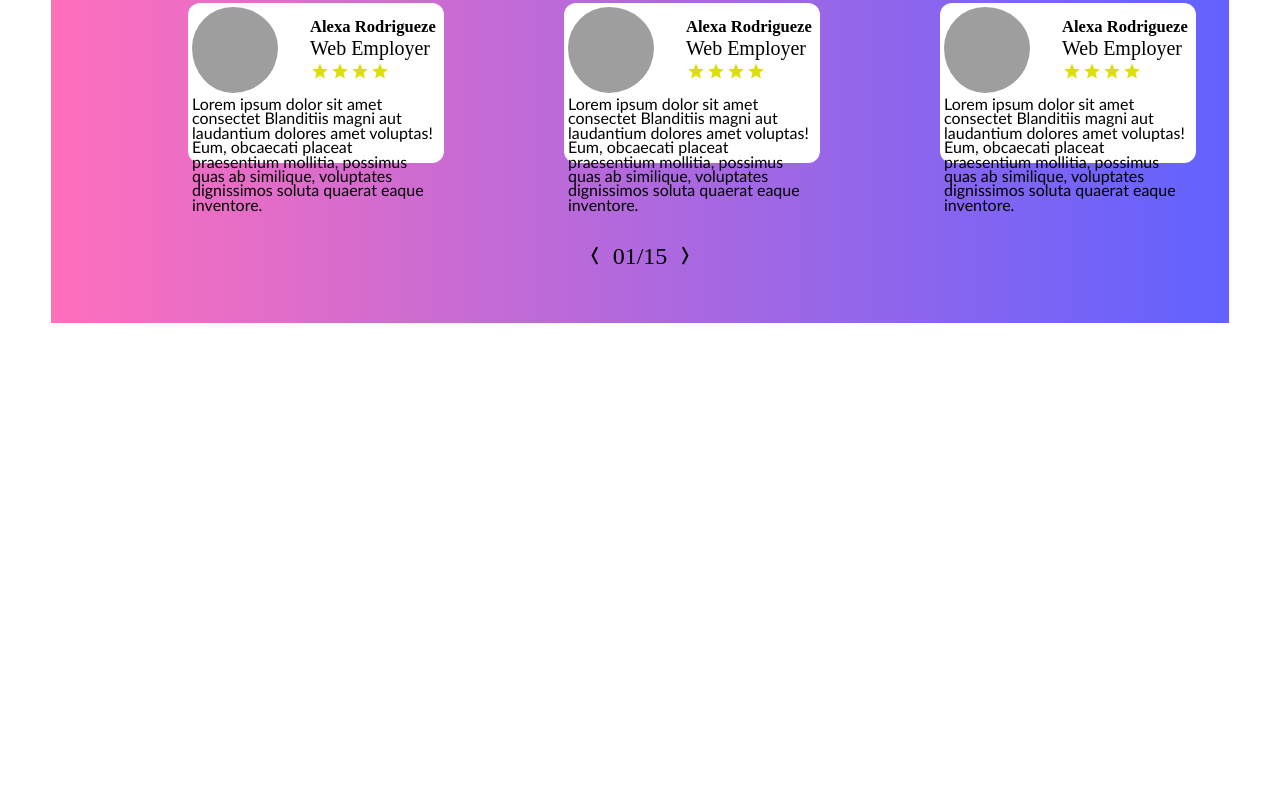
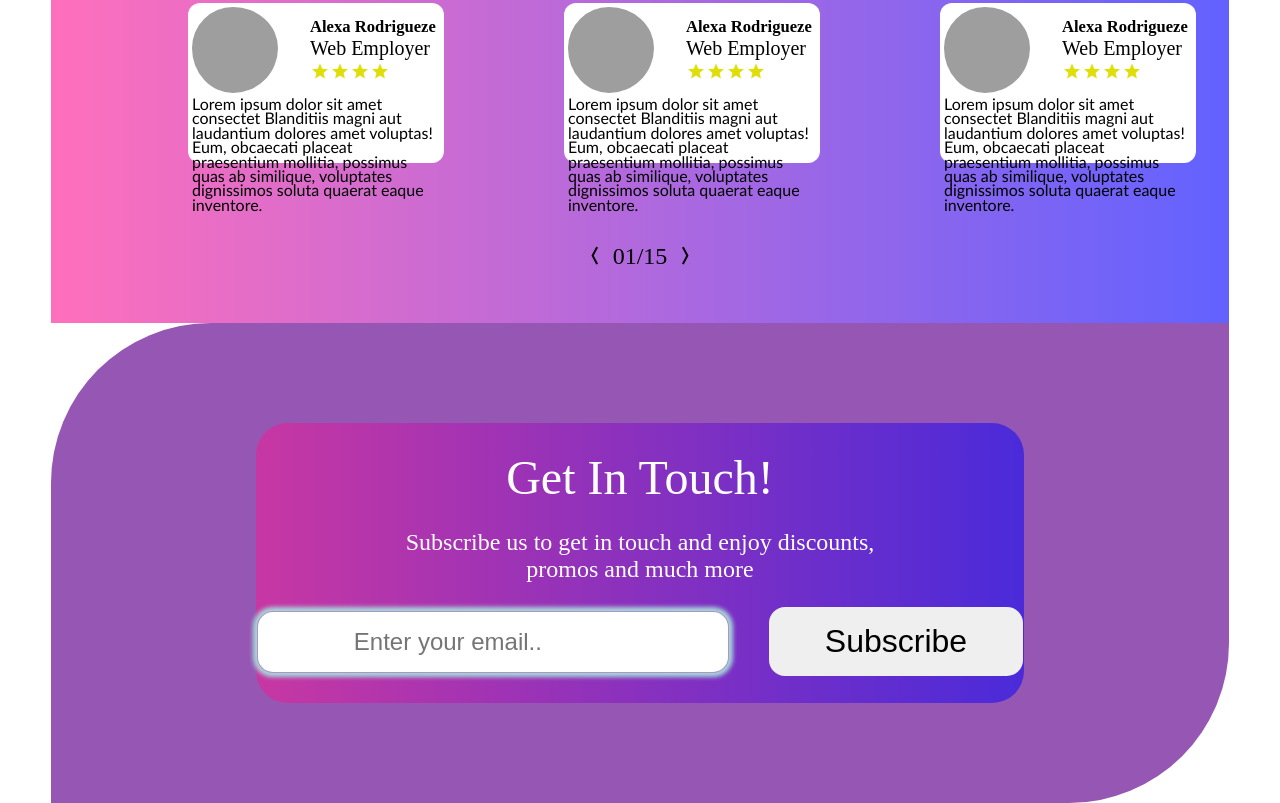
Before and after one commit to jageshwar03/Project-4, a plain HTML site: page index.html in a window 1280 px wide. Shown: the part 3357-4160 px from the top of the page. Before the commit the page ends 3680 px from the top, so only its background shows below. Drawn offline with nearby package versions, Linux system fonts and the light colour scheme; grey boxes are pictures that could not be loaded.

Commit message:
page_7 completed

```diff
--- a/index.html
+++ b/index.html
@@ -372,6 +372,20 @@
 
         </div>
 
+        <div class="page_7">
+            <div class="get_touch">
+
+                <div class="get_touch_1"><h6>Get In Touch! </h6></div>
+                <div class="get_touch_2"><p>Subscribe us to get in touch and enjoy discounts, <br> promos and much more</p></div>
+
+                <div class="get_touch_3">
+                    <div class="input"><input type="text" placeholder="Enter your email.."></div>
+                    <div class="subscribe"><button>Subscribe</button></div>
+                </div>
+
+            </div>
+        </div>
+
      </main>
 </body>
 </html>
--- a/style.css
+++ b/style.css
@@ -794,3 +794,67 @@ font-family: 'Gill Sans', 'Gill Sans MT', Calibri, 'Trebuchet MS', sans-serif;
     background-color: rgb(255, 255, 255);
     border-radius: 1.5vh;
 }
+
+
+
+/* page 7 start here !! */
+
+
+.page_7{
+    height: 60vh;
+    width: 92vw;
+    background-color: rgb(150, 86, 179);
+    display: flex;
+    align-items: center;
+    justify-content: center;
+    border-top-left-radius: 20vh;
+    border-bottom-right-radius: 20vh;
+
+}
+.get_touch{
+  height: 35vh;
+  width: 60vw;
+  background-image:linear-gradient(to left,rgba(0, 0, 255, 0.507),rgba(255, 20, 145, 0.47)) ;
+  border-radius: 4vh;
+  display: flex;
+  flex-direction: column;
+  align-items: center;
+  justify-content: center;
+  gap: 3vh;
+}
+.get_touch_1 h6{
+font-size: 6vh;
+font-weight: lighter;
+color: white;
+}
+.get_touch_2 p{
+ text-align: center;
+ font-size: 3vh;
+ color: white;
+}
+.get_touch_3{
+    display: flex;
+    gap: 5vh;
+    align-items: center;
+    color: azure;
+}
+.input input{
+ padding-left: 12vh;
+ padding-right: 8vh;
+ padding-top: 2vh;
+ padding-bottom: 2vh;
+ font-size: 3vh;
+ border: 1px solid rgba(96, 45, 145, 0.509) ;
+ box-shadow: 0px 0px 4px 4px rgb(165, 216, 216) ;
+ /* background-color: rgb(101, 142, 147); */
+ border-radius: 2vh;
+}
+.subscribe button{
+ padding-left: 7vh;
+ padding-right: 7vh;
+ padding-top: 2vh;
+ padding-bottom: 2vh;
+ border: none;
+ font-size: 4vh;
+ border-radius: 2vh;
+}
```
